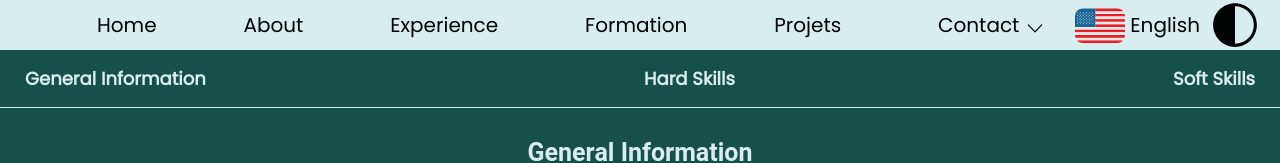
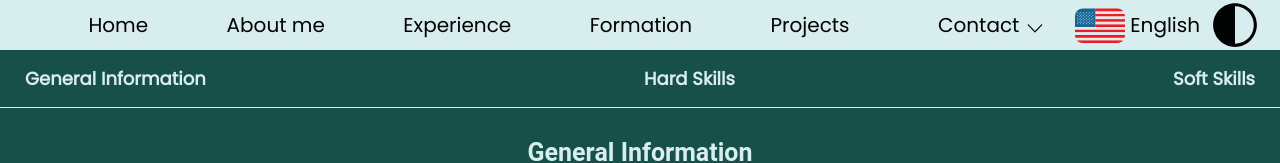
Before and after one commit to BrunoSerpa/portfolio-code, a React (Create React App) app: page /about in a window 1280 px wide. Shown: the top 163 px of the page. Built offline with nearby package versions, Linux system fonts and the light colour scheme.

Commit message:
Update English text in Header component for consistency and clarity

```diff
--- a/src/components/Header/text.ts
+++ b/src/components/Header/text.ts
@@ -20,10 +20,10 @@ export const textPt:TextsHeader = {
 
 export const textEn:TextsHeader = {
     Home: "Home",
-    About: "About",
+    About: "About me",
     Experience: "Experience",
     Formation: "Formation",
-    Project: "Projets",
+    Project: "Projects",
     Contact: "Contact",
     Language: "English"
 };
```
